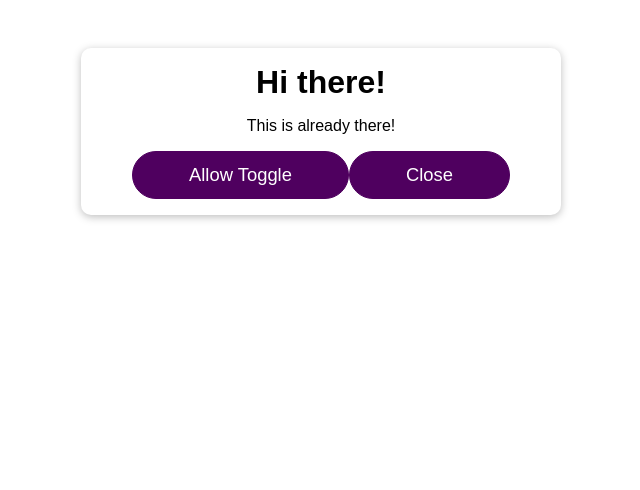
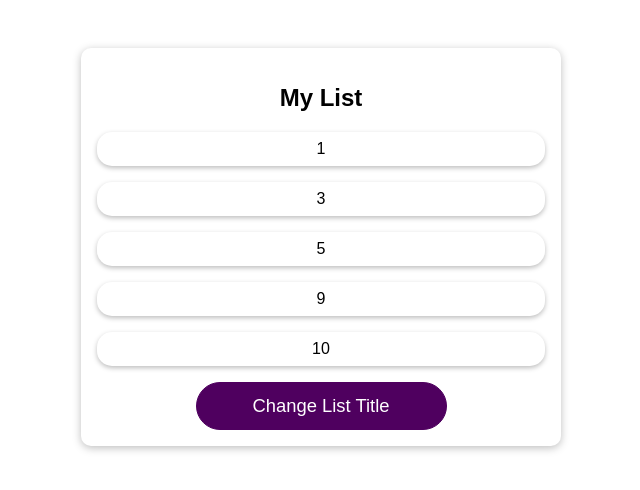
Before and after one commit to RavenRidge98/udemy-reactjs, a React (Create React App) app: page / in a window 1280 px wide. Shown: the top 490 px of the page, without its empty margins (319-959 px from the left). Built offline with nearby package versions, Linux system fonts and the light colour scheme.

Commit message:
Section 12 Done

```diff
--- a/src/App.js
+++ b/src/App.js
@@ -1,32 +1,22 @@
-import React, { useState, useCallback } from "react";
+import React, { useState, useCallback, useMemo } from 'react';
 
-import "./App.css";
-import DemoOutput from "./components/Demo/DemoOutput";
-import Button from "./components/UI/Button/Button";
+import './App.css';
+import DemoList from './components/Demo/DemoList';
+import Button from './components/UI/Button/Button';
 
 function App() {
-  const [showParagraph, setShowParagraph] = useState(false);
-  const [allowToggle, setAllowToggle] = useState(false);
+  const [listTitle, setListTitle] = useState('My List');
 
-  console.log("APP RUNNING");
+  const changeTitleHandler = useCallback(() => {
+    setListTitle('New Title');
+  }, []);
 
-  const toggleParagraphHandler = useCallback(() => {
-    if(allowToggle){
-      setShowParagraph((prevShowParagraph) => !prevShowParagraph);
-    }
-
-  }, [allowToggle]);
-
-  const allowToggleHandler = () => {
-    setAllowToggle(true);
-  }
+  const listItems = useMemo(() => [5, 3, 1, 10, 9], []);
 
   return (
-    <div className='app'>
-      <h1>Hi there!</h1>
-      <DemoOutput onClick={showParagraph} />
-      <Button onClick={allowToggleHandler}>Allow Toggle</Button>
-      <Button onClick={toggleParagraphHandler}>Close</Button>
+    <div className="app">
+      <DemoList title={listTitle} items={listItems} />
+      <Button onClick={changeTitleHandler}>Change List Title</Button>
     </div>
   );
 }
--- /dev/null
+++ b/src/components/Demo/DemoList.js
@@ -0,0 +1,26 @@
+import React, { useMemo } from 'react';
+
+import classes from './DemoList.module.css';
+
+const DemoList = (props) => {
+  const { items } = props;
+
+  const sortedList = useMemo(() => {
+    console.log('Items sorted');
+    return items.sort((a, b) => a - b);
+  }, [items]);
+  console.log('DemoList RUNNING');
+
+  return (
+    <div className={classes.list}>
+      <h2>{props.title}</h2>
+      <ul>
+        {sortedList.map((item) => (
+          <li key={item}>{item}</li>
+        ))}
+      </ul>
+    </div>
+  );
+};
+
+export default React.memo(DemoList);
--- /dev/null
+++ b/src/components/Demo/DemoList.module.css
@@ -0,0 +1,12 @@
+.list ul {
+    list-style: none;
+    margin: 0;
+    padding: 0;
+  }
+
+  .list li {
+    margin: 1rem 0;
+    padding: 0.5rem;
+    box-shadow: 0 2px 5px rgba(0, 0, 0, 0.26);
+    border-radius: 15px;
+  }
```
